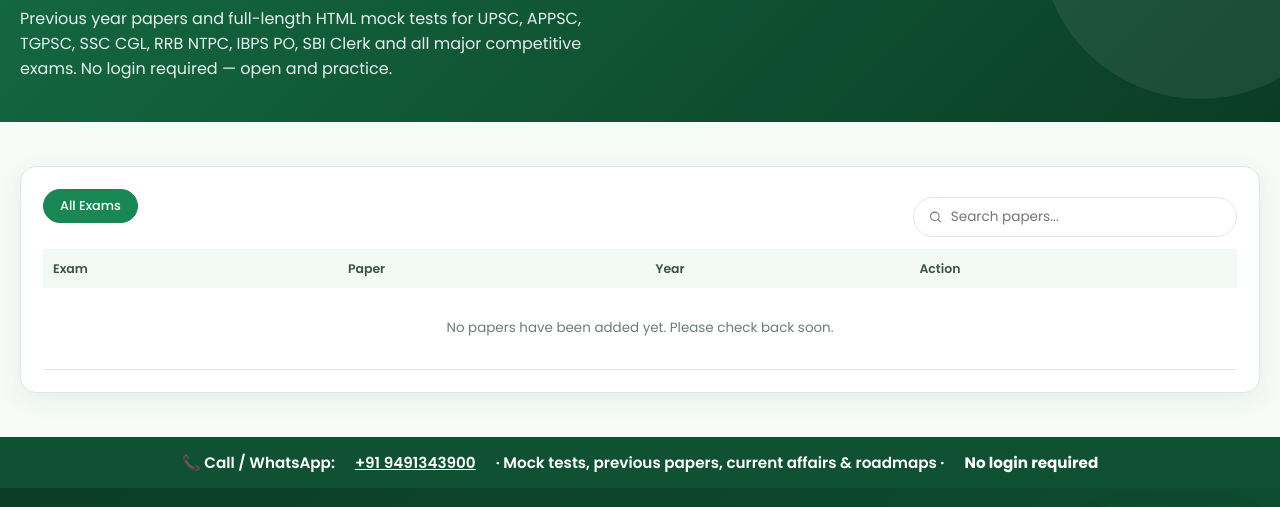
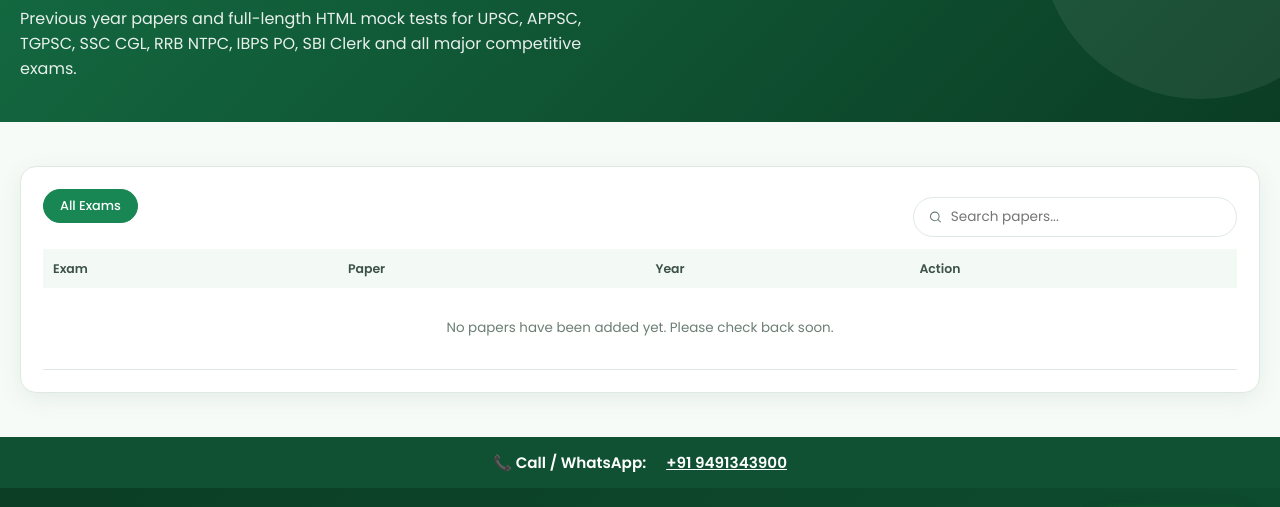
Before and after one commit to Damodar6665/vibhillionsite-admin, a plain HTML site: page papers.html in a window 1280 px wide. Shown: the part 214-721 px from the top of the page. Drawn offline with Linux system fonts and the light colour scheme.

Commit message:
removed no login required part

```diff
--- a/assets/js/main.js
+++ b/assets/js/main.js
@@ -209,7 +209,7 @@ function renderFooter() {
   const chatLink = ICON.whatsapp && /^https?:\/\//i.test(socialLinks.whatsapp || "")
     ? `<a href="${esc(socialLinks.whatsapp)}" class="whatsapp-float-btn" target="_blank" rel="noopener noreferrer" aria-label="WhatsApp" title="Chat with us on WhatsApp"><span class="whatsapp-logo">${ICON.whatsapp}</span><span class="whatsapp-label">Chat with us</span></a>`
     : "";
-  const phoneHtml = SITE.phone ? `<div class="phone-bar">📞 Call / WhatsApp: <a href="tel:${SITE.phone}">+91 ${SITE.phone}</a> · Mock tests, previous papers, current affairs &amp; roadmaps · <b>No login required</b></div>` : "";
+  const phoneHtml = SITE.phone ? `<div class="phone-bar">📞 Call / WhatsApp: <a href="tel:${SITE.phone}">+91 ${SITE.phone}</a></div>` : "";
   el.innerHTML = phoneHtml + `
   <div class="strip"><div class="container strip-grid">
     <a href="${withDraftPreview("index.html")}" class="brand">${LOGO}<div><div class="brand-name">VIBHILLION <span>AI</span></div><div class="brand-tag">${SITE.tagline}</div></div></a>
@@ -552,7 +552,6 @@ const PAGES = {
       <div style="display:flex;gap:18px;align-items:center;position:relative;z-index:1">${examIcon(baseExam, "lg")}
         <div><h1>${esc(displayName)}</h1><p>${esc(displayFull)}</p>
         ${path.length ? `<p style="margin-top:6px;font-size:.9rem;color:var(--o600);font-weight:600">Category under ${esc(baseExam.name)}</p>` : current.subs.length ? `<p style="margin-top:6px;font-size:.9rem;color:var(--o600);font-weight:600">${current.subs.length} sub-categories available</p>` : ""}
-        <p class="no-login" style="margin-top:10px">No login required — explore available study resources.</p>
         </div></div>`;
     const examHref = `exam.html?id=${encodeURIComponent(baseExam.id)}`;
     const siblingCategories = path.length > 1 ? path[path.length - 2].subs : baseExam.subs;
@@ -910,8 +909,7 @@ const PAGES = {
     $("#article-hero").innerHTML = `
       <div class="crumbs"><a href="index.html">Home</a> / <a href="blog.html">Blog</a> / ${esc(title)}</div>
       <div class="blog-meta" style="margin-bottom:8px"><span class="chip">${esc(a.category || "")}</span><time>${esc(a.date || "")}</time></div>
-      <h1>${esc(title)}</h1>
-      <p class="no-login" style="margin-top:12px">No Login Required (Web)</p>`;
+      <h1>${esc(title)}</h1>`;
     const cover = a.image ? `<div class="article-cover"><img src="${esc(imageUrl(a.image))}" alt="${esc(title)}"></div>` : "";
     const share = `<div class="share-bar">
       <span class="share-label">Share:</span>
--- a/papers.html
+++ b/papers.html
@@ -25,7 +25,7 @@
 <section class="page-hero"><div class="container">
   <div class="crumbs"><a href="index.html">Home</a> / Model Papers</div>
     <h1>Mock Tests, Model Papers &amp; Previous Year Papers</h1>
-  <p>Previous year papers and full-length HTML mock tests for UPSC, APPSC, TGPSC, SSC CGL, RRB NTPC, IBPS PO, SBI Clerk and all major competitive exams. No login required — open and practice.</p>
+  <p>Previous year papers and full-length HTML mock tests for UPSC, APPSC, TGPSC, SSC CGL, RRB NTPC, IBPS PO, SBI Clerk and all major competitive exams.</p>
 </div></section><section><div class="container"><div class="card panel" id="papers-full"></div></div></section>
 </main>
 <footer id="site-footer"></footer>
```
Also changed, not shown: blog.html (+2 -2 lines).
